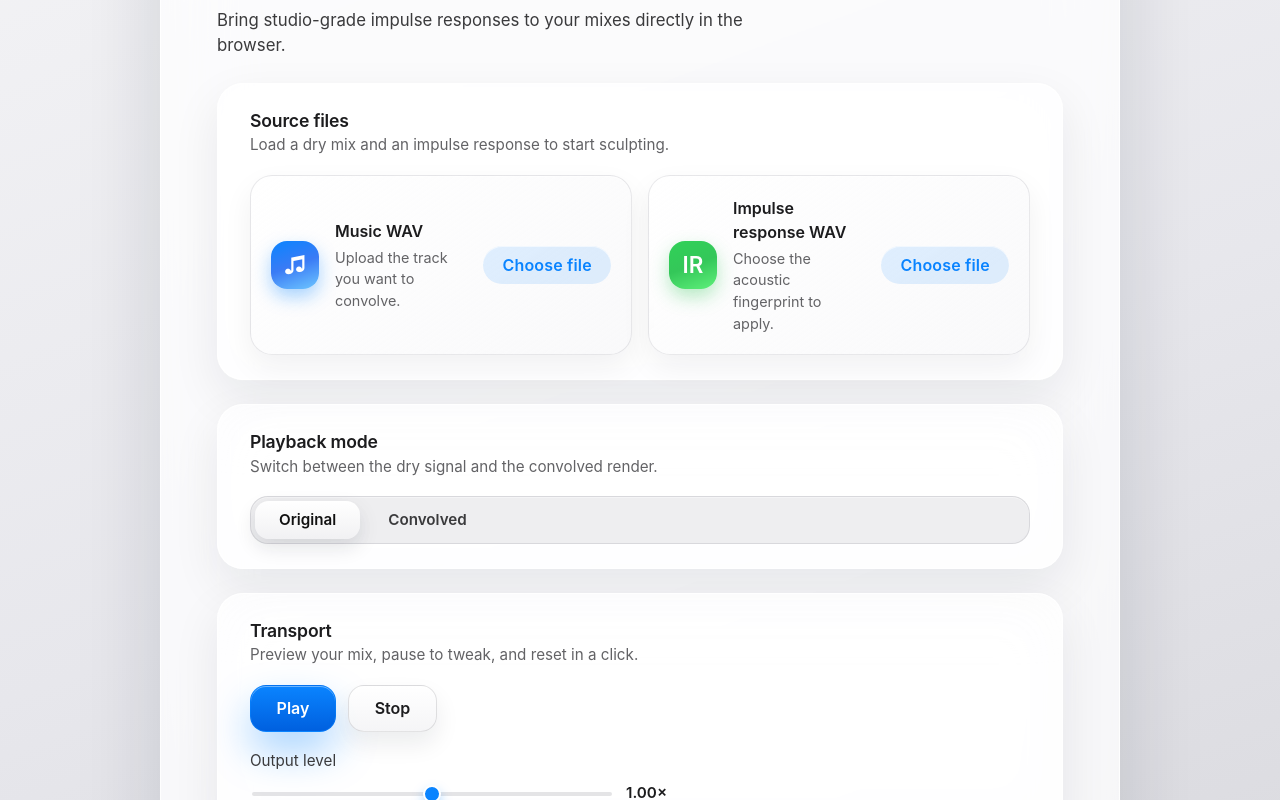
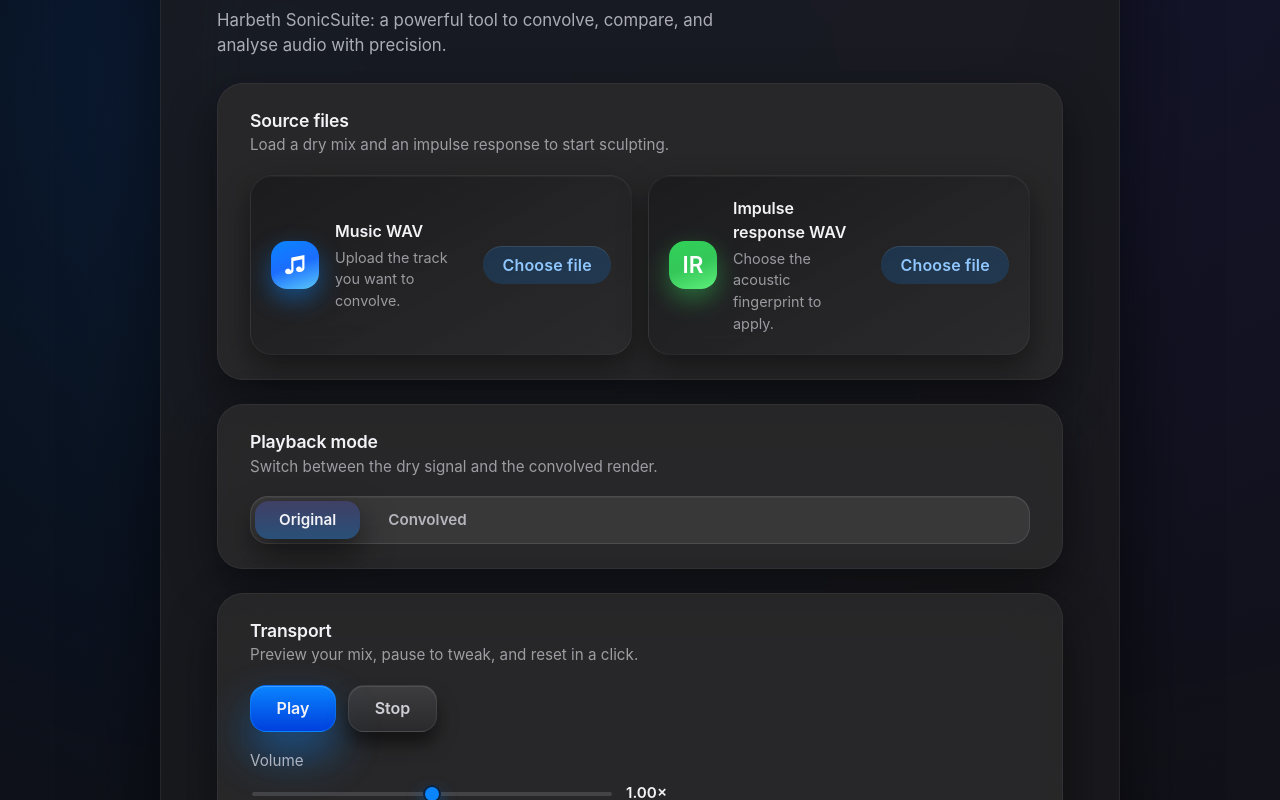
Before and after one commit to Duva-G/SonicSuite, a React (Vite) app: page / in a window 1280 px wide. Shown: the part 260-1060 px from the top of the page. Built offline with nearby package versions, Linux system fonts and the light colour scheme.

Commit message:
Style: Light mode to dark mode
Style: Light mode to dark mode

```diff
--- a/src/App.css
+++ b/src/App.css
@@ -12,10 +12,10 @@
   gap: 24px;
   padding: clamp(32px, 5vw, 56px);
   border-radius: 32px;
-  background: rgba(255, 255, 255, 0.74);
-  border: 1px solid rgba(255, 255, 255, 0.8);
-  box-shadow: 0 42px 88px rgba(15, 23, 42, 0.14);
-  backdrop-filter: blur(42px) saturate(1.6);
+  background: rgba(28, 28, 30, 0.82);
+  border: 1px solid rgba(255, 255, 255, 0.06);
+  box-shadow: 0 38px 88px rgba(0, 0, 0, 0.6);
+  backdrop-filter: blur(42px) saturate(1.35);
 }
 
 .app-header {
@@ -34,30 +34,30 @@
   font-size: 0.85rem;
   letter-spacing: 0.04em;
   text-transform: uppercase;
-  background: rgba(10, 132, 255, 0.12);
-  color: #0a84ff;
-  border: 1px solid rgba(10, 132, 255, 0.25);
+  background: rgba(10, 132, 255, 0.2);
+  color: #91c7ff;
+  border: 1px solid rgba(10, 132, 255, 0.5);
 }
 
 .app-title {
   font-size: clamp(2.4rem, 5vw, 3.4rem);
   font-weight: 700;
   letter-spacing: -0.01em;
-  color: #050505;
+  color: #f5f5ff;
 }
 
 .app-subtitle {
   font-size: 1.05rem;
-  color: #3a3a3c;
+  color: rgba(235, 235, 245, 0.7);
   max-width: 560px;
 }
 
 .panel {
-  background: rgba(255, 255, 255, 0.68);
+  background: rgba(44, 44, 46, 0.78);
   border-radius: 26px;
   padding: 24px clamp(20px, 4vw, 32px);
-  border: 1px solid rgba(255, 255, 255, 0.9);
-  box-shadow: 0 18px 48px rgba(15, 23, 42, 0.08);
+  border: 1px solid rgba(255, 255, 255, 0.05);
+  box-shadow: 0 18px 48px rgba(0, 0, 0, 0.48);
   backdrop-filter: blur(30px);
   display: flex;
   flex-direction: column;
@@ -76,11 +76,12 @@
   font-size: 1.1rem;
   font-weight: 600;
   letter-spacing: -0.01em;
+  color: #f2f2f7;
 }
 
 .panel-desc {
   font-size: 0.95rem;
-  color: #636366;
+  color: rgba(235, 235, 245, 0.6);
   max-width: 36rem;
 }
 
@@ -98,36 +99,36 @@
   gap: 16px;
   padding: 20px;
   border-radius: 22px;
-  border: 1px solid rgba(120, 120, 128, 0.16);
-  background: linear-gradient(145deg, rgba(255, 255, 255, 0.95), rgba(246, 246, 248, 0.65));
-  box-shadow: inset 0 1px 0 rgba(255, 255, 255, 0.6), 0 12px 30px rgba(15, 23, 42, 0.06);
+  border: 1px solid rgba(255, 255, 255, 0.06);
+  background: linear-gradient(150deg, rgba(28, 28, 30, 0.96), rgba(44, 44, 46, 0.72));
+  box-shadow: inset 0 1px 0 rgba(255, 255, 255, 0.04), 0 12px 30px rgba(0, 0, 0, 0.45);
   cursor: pointer;
   transition: transform 0.2s ease, box-shadow 0.2s ease, border-color 0.2s ease;
 }
 
 .file-card:hover {
   transform: translateY(-3px);
-  box-shadow: inset 0 1px 0 rgba(255, 255, 255, 0.7), 0 20px 40px rgba(15, 23, 42, 0.12);
-  border-color: rgba(10, 132, 255, 0.3);
+  box-shadow: inset 0 1px 0 rgba(255, 255, 255, 0.06), 0 24px 44px rgba(0, 0, 0, 0.55);
+  border-color: rgba(10, 132, 255, 0.4);
 }
 
 .file-card__icon {
   width: 48px;
   height: 48px;
   border-radius: 16px;
-  background: linear-gradient(160deg, #0a84ff 0%, #3a7bf5 50%, #6ec6ff 100%);
+  background: linear-gradient(160deg, #0a84ff 0%, #1b6dff 50%, #5ac8fa 100%);
   color: #fff;
   display: inline-flex;
   align-items: center;
   justify-content: center;
   font-size: 1.4rem;
   font-weight: 600;
-  box-shadow: 0 8px 18px rgba(10, 132, 255, 0.35);
+  box-shadow: 0 10px 24px rgba(10, 132, 255, 0.45);
 }
 
 .file-card:nth-child(2) .file-card__icon {
   background: linear-gradient(160deg, #30d158 0%, #34c759 50%, #5ef07a 100%);
-  box-shadow: 0 8px 18px rgba(52, 199, 89, 0.35);
+  box-shadow: 0 10px 24px rgba(52, 199, 89, 0.45);
 }
 
 .file-card__copy {
@@ -139,24 +140,24 @@
 .file-card__title {
   font-size: 1rem;
   font-weight: 600;
-  color: #1c1c1e;
+  color: #f2f2f7;
 }
 
 .file-card__subtitle {
   font-size: 0.9rem;
-  color: #636366;
+  color: rgba(235, 235, 245, 0.6);
 }
 
 .file-card__action {
   padding: 0.45rem 1.2rem;
   border-radius: 999px;
-  background: rgba(10, 132, 255, 0.12);
-  color: #0a84ff;
+  background: rgba(10, 132, 255, 0.18);
+  color: #91c7ff;
   font-weight: 600;
   letter-spacing: 0.01em;
   pointer-events: none;
   white-space: nowrap;
-  box-shadow: inset 0 1px 0 rgba(255, 255, 255, 0.6);
+  box-shadow: inset 0 1px 0 rgba(255, 255, 255, 0.1);
 }
 
 .file-card__input {
@@ -179,10 +180,10 @@
   align-items: center;
   gap: 4px;
   padding: 4px;
-  background: rgba(118, 118, 128, 0.12);
+  background: rgba(255, 255, 255, 0.08);
   border-radius: 18px;
-  border: 1px solid rgba(118, 118, 128, 0.18);
-  box-shadow: inset 0 1px 0 rgba(255, 255, 255, 0.4);
+  border: 1px solid rgba(255, 255, 255, 0.1);
+  box-shadow: inset 0 1px 0 rgba(255, 255, 255, 0.06);
 }
 
 .segmented-control__segment {
@@ -192,20 +193,20 @@
   font-weight: 600;
   border: none;
   background: transparent;
-  color: #3a3a3c;
+  color: rgba(235, 235, 245, 0.7);
   transition: background 0.2s ease, color 0.2s ease, box-shadow 0.2s ease;
   box-shadow: none;
 }
 
 .segmented-control__segment:hover {
-  background: rgba(255, 255, 255, 0.4);
-  color: #1c1c1e;
+  background: rgba(118, 118, 128, 0.32);
+  color: #f2f2f7;
 }
 
 .segmented-control__segment.is-active {
-  background: linear-gradient(180deg, #ffffff 0%, #f1f1f3 100%);
-  color: #111;
-  box-shadow: 0 8px 20px rgba(15, 23, 42, 0.12);
+  background: linear-gradient(180deg, rgba(88, 86, 214, 0.28) 0%, rgba(10, 132, 255, 0.32) 100%);
+  color: #f2f2f7;
+  box-shadow: 0 14px 32px rgba(0, 0, 0, 0.55);
 }
 
 .transport-controls {
@@ -219,31 +220,31 @@
   border-radius: 16px;
   font-size: 1rem;
   font-weight: 600;
-  background: linear-gradient(180deg, #ffffff 0%, #f2f2f7 100%);
-  border: 1px solid rgba(60, 60, 67, 0.14);
-  box-shadow: inset 0 1px 0 rgba(255, 255, 255, 0.8), 0 12px 24px rgba(15, 23, 42, 0.08);
+  background: linear-gradient(180deg, rgba(72, 72, 74, 0.92) 0%, rgba(44, 44, 46, 0.92) 100%);
+  border: 1px solid rgba(255, 255, 255, 0.08);
+  color: #f2f2f7;
+  box-shadow: inset 0 1px 0 rgba(255, 255, 255, 0.1), 0 12px 18px rgba(0, 0, 0, 0.5);
   transition: transform 0.2s ease, box-shadow 0.2s ease;
 }
 
 .control-button:hover {
   transform: translateY(-1px);
-  box-shadow: inset 0 1px 0 rgba(255, 255, 255, 0.9), 0 18px 36px rgba(15, 23, 42, 0.14);
+  box-shadow: inset 0 1px 0 rgba(255, 255, 255, 0.16), 0 20px 38px rgba(0, 0, 0, 0.6);
 }
 
 .button-primary {
-  background: linear-gradient(180deg, #0a84ff 0%, #0060df 100%);
-  color: #fff;
-  border: 1px solid rgba(10, 132, 255, 0.5);
-  box-shadow: inset 0 1px 0 rgba(255, 255, 255, 0.4), 0 20px 40px rgba(10, 132, 255, 0.35);
+  background: linear-gradient(180deg, #0a84ff 0%, #0040dd 100%);
+  border: 1px solid rgba(10, 132, 255, 0.6);
+  box-shadow: inset 0 1px 0 rgba(255, 255, 255, 0.2), 0 22px 44px rgba(10, 132, 255, 0.45);
 }
 
 .button-primary:hover {
-  box-shadow: inset 0 1px 0 rgba(255, 255, 255, 0.6), 0 24px 46px rgba(10, 132, 255, 0.45);
+  box-shadow: inset 0 1px 0 rgba(255, 255, 255, 0.3), 0 28px 52px rgba(10, 132, 255, 0.55);
 }
 
 .button-ghost {
-  background: linear-gradient(180deg, rgba(255, 255, 255, 0.9) 0%, rgba(244, 244, 246, 0.9) 100%);
-  color: #1c1c1e;
+  background: linear-gradient(180deg, rgba(72, 72, 74, 0.68) 0%, rgba(44, 44, 46, 0.68) 100%);
+  color: rgba(235, 235, 245, 0.85);
 }
 
 .volume-control {
@@ -251,7 +252,7 @@
   flex-direction: column;
   gap: 10px;
   font-size: 0.95rem;
-  color: #3a3a3c;
+  color: rgba(235, 235, 245, 0.7);
 }
 
 .volume-slider {
@@ -266,13 +267,13 @@
   width: min(360px, 100%);
   height: 4px;
   border-radius: 999px;
-  background: rgba(120, 120, 128, 0.2);
+  background: rgba(99, 99, 102, 0.5);
   outline: none;
   transition: background 0.2s ease;
 }
 
 .volume-slider__input:hover {
-  background: rgba(10, 132, 255, 0.35);
+  background: rgba(10, 132, 255, 0.45);
 }
 
 .volume-slider__input::-webkit-slider-thumb {
@@ -282,8 +283,8 @@
   height: 18px;
   border-radius: 50%;
   background: #0a84ff;
-  border: 2px solid #fff;
-  box-shadow: 0 6px 12px rgba(10, 132, 255, 0.35);
+  border: 2px solid rgba(12, 24, 44, 0.9);
+  box-shadow: 0 8px 16px rgba(10, 132, 255, 0.5);
   cursor: pointer;
   transition: transform 0.15s ease;
 }
@@ -297,8 +298,8 @@
   height: 18px;
   border-radius: 50%;
   background: #0a84ff;
-  border: 2px solid #fff;
-  box-shadow: 0 6px 12px rgba(10, 132, 255, 0.35);
+  border: 2px solid rgba(12, 24, 44, 0.9);
+  box-shadow: 0 8px 16px rgba(10, 132, 255, 0.5);
   cursor: pointer;
   transition: transform 0.15s ease;
 }
@@ -306,12 +307,12 @@
 .volume-slider__input::-moz-range-track {
   height: 4px;
   border-radius: 999px;
-  background: rgba(120, 120, 128, 0.2);
+  background: rgba(99, 99, 102, 0.5);
 }
 
 .volume-value {
   font-weight: 600;
-  color: #1c1c1e;
+  color: #f2f2f7;
   min-width: 64px;
 }
 
@@ -322,16 +323,17 @@
   padding: 0.55rem 1.4rem;
   border-radius: 999px;
   font-weight: 600;
-  background: linear-gradient(180deg, rgba(255, 255, 255, 0.96) 0%, rgba(240, 240, 244, 0.96) 100%);
-  border: 1px solid rgba(60, 60, 67, 0.14);
-  box-shadow: inset 0 1px 0 rgba(255, 255, 255, 0.8), 0 12px 24px rgba(15, 23, 42, 0.08);
+  background: linear-gradient(180deg, rgba(28, 28, 30, 0.96) 0%, rgba(44, 44, 46, 0.85) 100%);
+  border: 1px solid rgba(255, 255, 255, 0.08);
+  color: #f2f2f7;
   text-decoration: none;
+  box-shadow: inset 0 1px 0 rgba(255, 255, 255, 0.1), 0 12px 28px rgba(0, 0, 0, 0.5);
   transition: transform 0.2s ease, box-shadow 0.2s ease;
 }
 
 .button-link:hover {
   transform: translateY(-1px);
-  box-shadow: inset 0 1px 0 rgba(255, 255, 255, 0.9), 0 18px 36px rgba(15, 23, 42, 0.14);
+  box-shadow: inset 0 1px 0 rgba(255, 255, 255, 0.18), 0 20px 40px rgba(0, 0, 0, 0.6);
 }
 
 .export-button {
@@ -343,19 +345,19 @@
   margin: 0;
   font-family: "SFMono-Regular", "SF Mono", "Menlo", "Monaco", "Consolas", "Liberation Mono", "Courier New", monospace;
   font-size: 0.9rem;
-  color: #1c1c1e;
-  background: rgba(255, 255, 255, 0.7);
+  color: rgba(235, 235, 245, 0.82);
+  background: rgba(28, 28, 30, 0.85);
   padding: 16px 20px;
   border-radius: 18px;
-  border: 1px solid rgba(120, 120, 128, 0.12);
+  border: 1px solid rgba(255, 255, 255, 0.06);
   white-space: pre-wrap;
   word-break: break-word;
-  box-shadow: inset 0 1px 0 rgba(255, 255, 255, 0.8);
+  box-shadow: inset 0 1px 0 rgba(255, 255, 255, 0.08);
 }
 
 .footnote {
   font-size: 0.85rem;
-  color: #7c7c80;
+  color: rgba(235, 235, 245, 0.52);
   text-align: center;
   margin-top: 8px;
 }
--- a/src/App.tsx
+++ b/src/App.tsx
@@ -64,7 +64,7 @@
   function teardownGraph() {
     try {
       srcRef.current?.stop();
-  } catch (err) {
+  } catch (err: unknown) {
     console.warn("Audio source stop failed", err);
   }
     srcRef.current?.disconnect();
@@ -279,10 +279,10 @@
     <div className="app">
       <div className="app-shell">
         <header className="app-header">
-          <span className="app-badge">Harbeth Labs</span>
-          <h1 className="app-title">SonicSuite Spatial Convolver</h1>
+          <span className="app-badge">Harbeth Audio</span>
+          <h1 className="app-title">SonicSuite Convolver</h1>
           <p className="app-subtitle">
-            Bring studio-grade impulse responses to your mixes directly in the browser.
+            Harbeth SonicSuite: a powerful tool to convolve, compare, and analyse audio with precision.
           </p>
         </header>
 
--- a/src/index.css
+++ b/src/index.css
@@ -3,11 +3,11 @@
     "Segoe UI", sans-serif;
   line-height: 1.5;
   font-weight: 400;
-  color: #1c1c1e;
-  background-color: #f5f5f7;
+  color: #f2f2f7;
+  background-color: #000000;
   text-rendering: optimizeLegibility;
   -webkit-font-smoothing: antialiased;
-  color-scheme: light;
+  color-scheme: dark;
 }
 
 *,
@@ -19,10 +19,13 @@
 body {
   margin: 0;
   min-height: 100vh;
-  background: linear-gradient(160deg, #f5f5f7 0%, #e7e7ec 45%, #d1d1d6 100%);
+  background: radial-gradient(circle at 20% 20%, rgba(10, 132, 255, 0.14), transparent 55%),
+    radial-gradient(circle at 80% 0%, rgba(88, 86, 214, 0.18), transparent 60%),
+    linear-gradient(165deg, #050509 0%, #0c0c12 46%, #16161d 100%);
   display: flex;
   justify-content: center;
   align-items: stretch;
+  color: #f2f2f7;
 }
 
 #root {
@@ -40,7 +43,7 @@
 }
 
 button:focus-visible {
-  outline: 2px solid rgba(10, 132, 255, 0.5);
+  outline: 2px solid rgba(10, 132, 255, 0.6);
   outline-offset: 2px;
 }
 
--- a/src/ui/ExportBar.tsx
+++ b/src/ui/ExportBar.tsx
@@ -8,7 +8,7 @@
     <section className="panel export-panel">
       <div className="panel-header">
         <div>
-          <h2 className="panel-title">Render &amp; export</h2>
+          <h2 className="panel-title">Render & export</h2>
           <p className="panel-desc">Bounce an RMS-matched WAV ready for delivery or archiving.</p>
         </div>
         {downloadUrl && (
--- a/src/ui/Transport.tsx
+++ b/src/ui/Transport.tsx
@@ -30,7 +30,7 @@
         </button>
       </div>
       <label className="volume-control">
-        <span className="volume-label">Output level</span>
+        <span className="volume-label">Volume</span>
         <div className="volume-slider">
           <input
             className="volume-slider__input"
```
